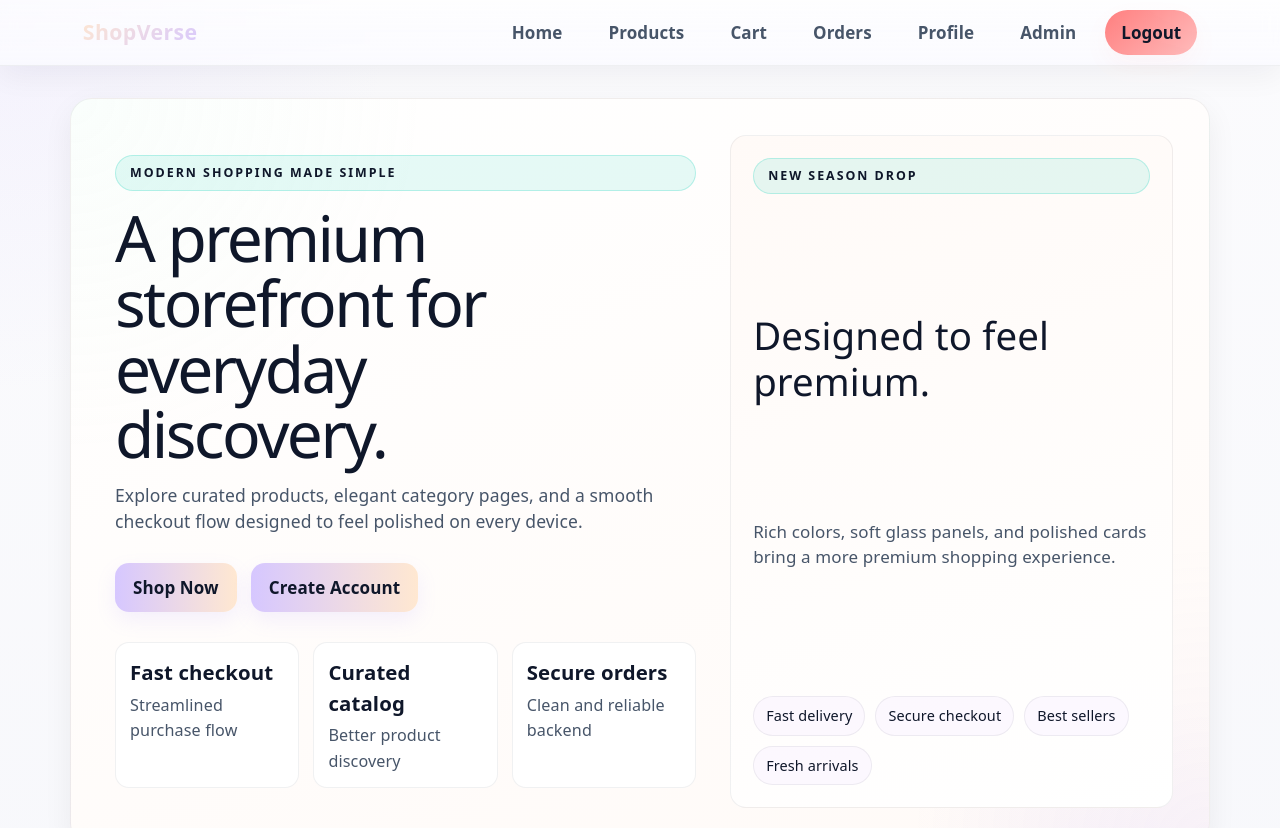
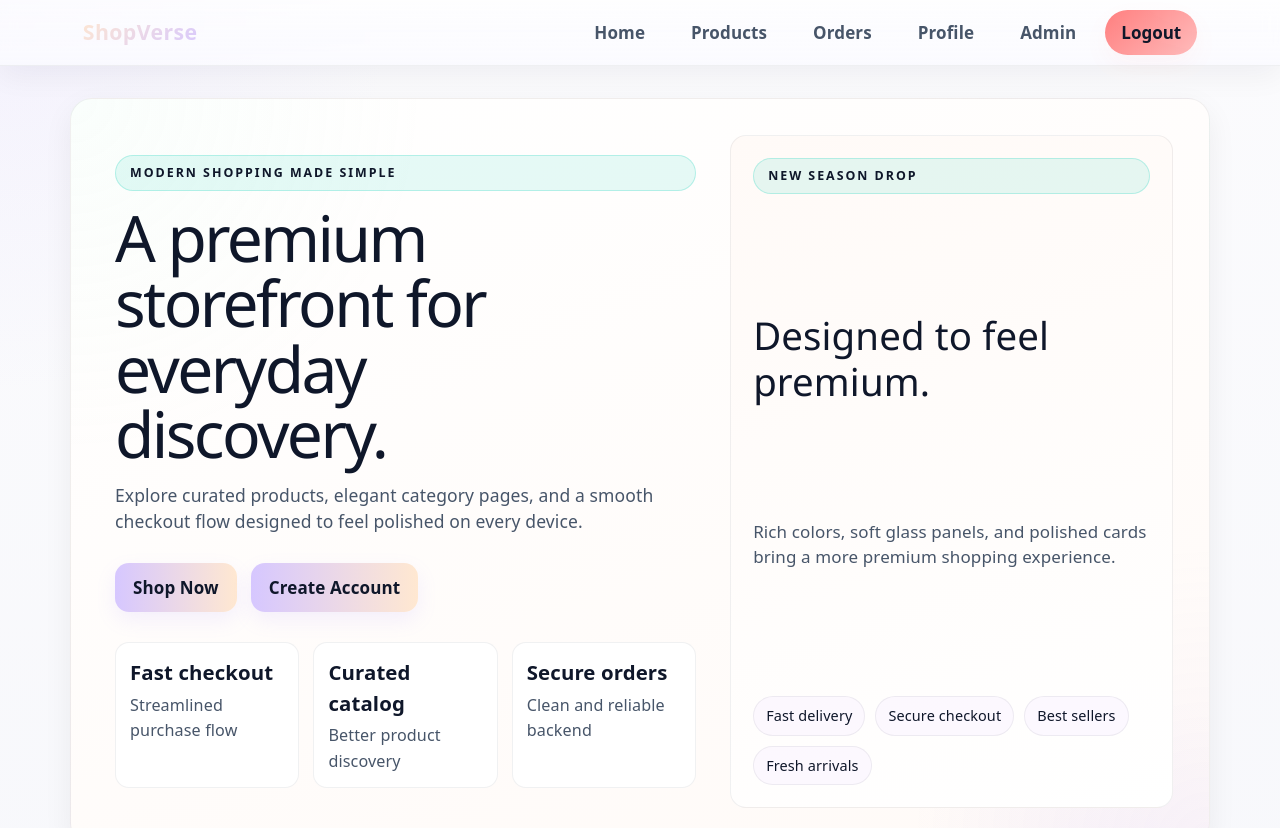
Before and after one commit to hasinireddy12/shopverse, a React (Vite) app in the folder client/: page / in a window 1280 px wide. Shown: the top 828 px of the page. Built offline with nearby package versions, Linux system fonts and the light colour scheme; no server answers; sample sign-in values are in the browser's storage.

Commit message:
fix(ui): hide Cart link for admin users in Navbar

```diff
--- a/client/src/components/Navbar.jsx
+++ b/client/src/components/Navbar.jsx
@@ -46,9 +46,11 @@ function Navbar() {
           {
             user && (
               <>
-                <Link to="/cart">
-                  Cart
-                </Link>
+                {user.role !== "admin" && (
+                  <Link to="/cart">
+                    Cart
+                  </Link>
+                )}
 
                 <Link to="/orders">
                   Orders
```
